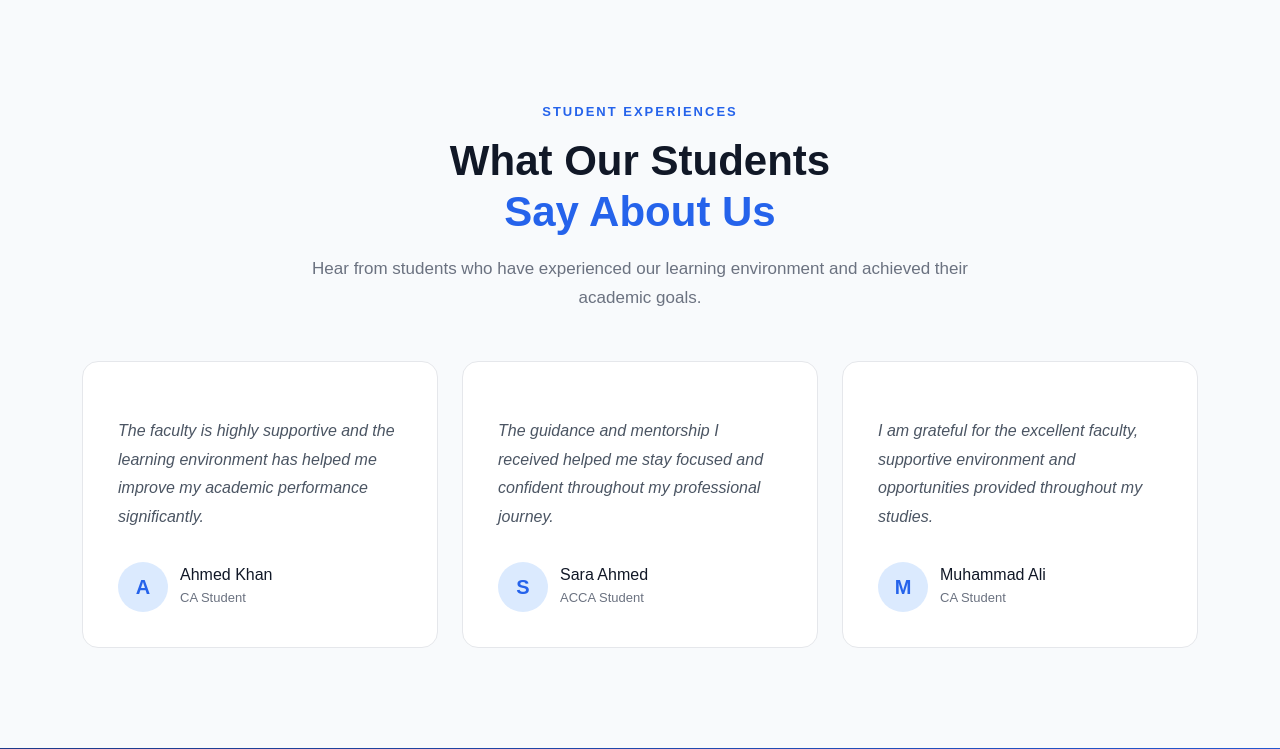
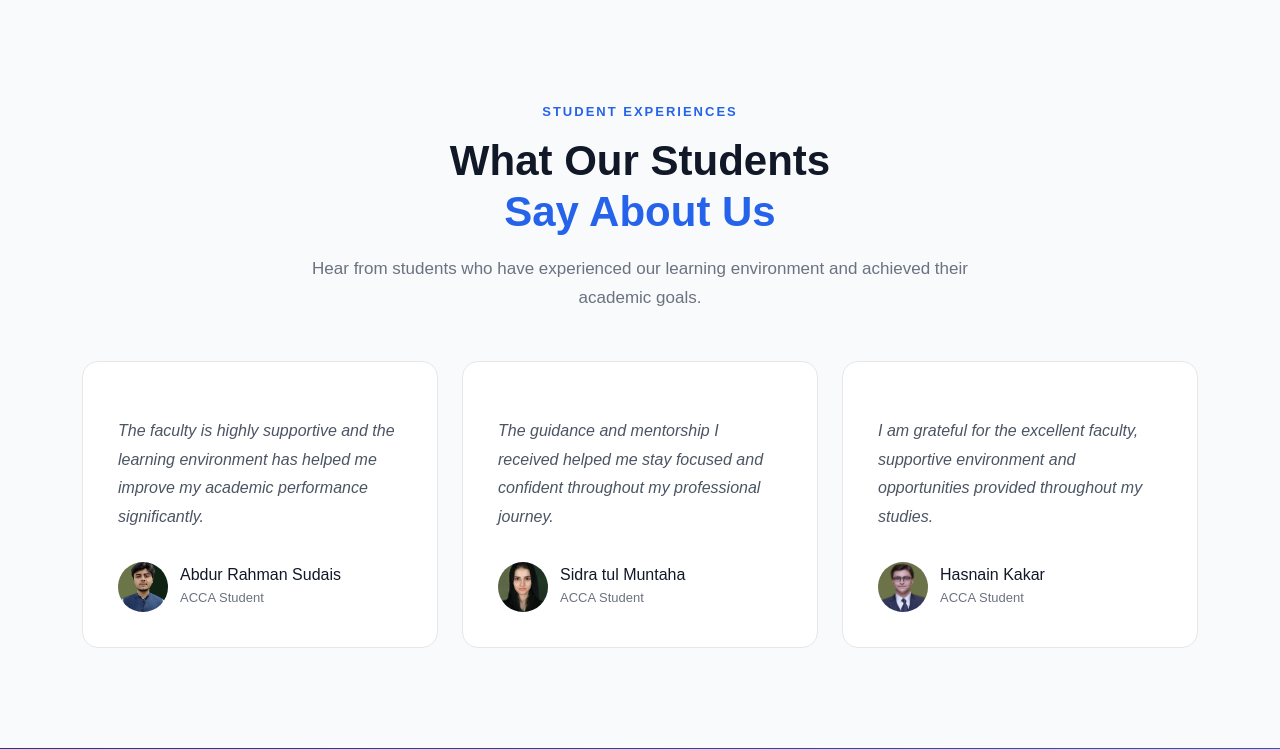
Before and after one commit to shahrukh031697-hue/Leads_Center, a Django app: page /home/ in a window 1280 px wide. Shown: the part 5005-5754 px from the top of the page. Run offline with Django 5.2, Linux system fonts and the light colour scheme; the visitor is signed in with stand-in values (Sample User, id 1).

Commit message:
Updated images and CSS

```diff
--- a/accounts/static/css/contact.css
+++ b/accounts/static/css/contact.css
@@ -84,8 +84,8 @@
 
 }
 .contact-icon img{
-    width: 60px;
-    height: 60px;
+    width: 48px;
+    height: 48px;
     object-fit: contain;
 }
 
--- a/accounts/static/css/testimonials.css
+++ b/accounts/static/css/testimonials.css
@@ -76,7 +76,7 @@
 }
 
 
-.student-avatar {
+.student-avatar{
 
     width: 50px;
 
@@ -97,7 +97,15 @@
     font-size: 20px;
 
     font-weight: 700;
+    overflow: hidden;
 
+}
+
+.student-avatar img {
+    width: 50px !important;
+    height: 50px !important;
+    object-fit: cover !important;
+    display: block !important;
 }
 
 
--- a/accounts/templates/home.html
+++ b/accounts/templates/home.html
@@ -811,17 +811,17 @@ Home | Educational Institute
                     <div class="student-info">
 
                         <div class="student-avatar">
-                            A
+                             <img src="{% static 'images/abdurrahman.jpg' %}" alt="map">
                         </div>
 
                         <div>
 
                             <h5>
-                                Ahmed Khan
+                                Abdur Rahman Sudais
                             </h5>
 
                             <span>
-                                CA Student
+                                ACCA Student
                             </span>
 
                         </div>
@@ -855,13 +855,13 @@ Home | Educational Institute
                     <div class="student-info">
 
                         <div class="student-avatar">
-                            S
+                            <img src="{% static 'images/sidra.jpg' %}" alt="map">
                         </div>
 
                         <div>
 
                             <h5>
-                                Sara Ahmed
+                                Sidra tul Muntaha
                             </h5>
 
                             <span>
@@ -898,18 +898,18 @@ Home | Educational Institute
 
                     <div class="student-info">
 
-                        <div class="student-avatar">
-                            M
-                        </div>
+                     <div class="student-avatar">
+    <img src="{% static 'images/HasnainKakar.png' %}" alt="Hasnain">
+</div>
 
                         <div>
 
                             <h5>
-                                Muhammad Ali
+                               Hasnain Kakar
                             </h5>
 
                             <span>
-                                CA Student
+                                ACCA Student
                             </span>
 
                         </div>
@@ -1071,7 +1071,8 @@ Home | Educational Institute
                             </h5>
 
                             <p>
-                                Monday – Saturday
+                                Monday – Saturday <br>
+                                08:00 AM to 5:00 PM
                             </p>
 
                         </div>
```
Also changed, not shown: Leads_Center/settings.py (+14 -2 lines), accounts/static/images/HasnainKakar.png (added), accounts/static/images/abdurrahman.jpg (added), accounts/static/images/sidra.jpg (added), 5 other files.
